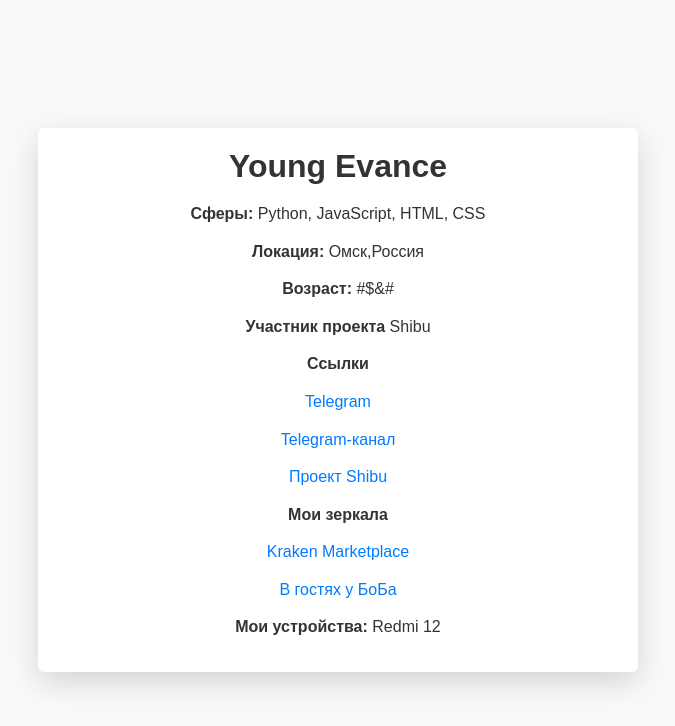
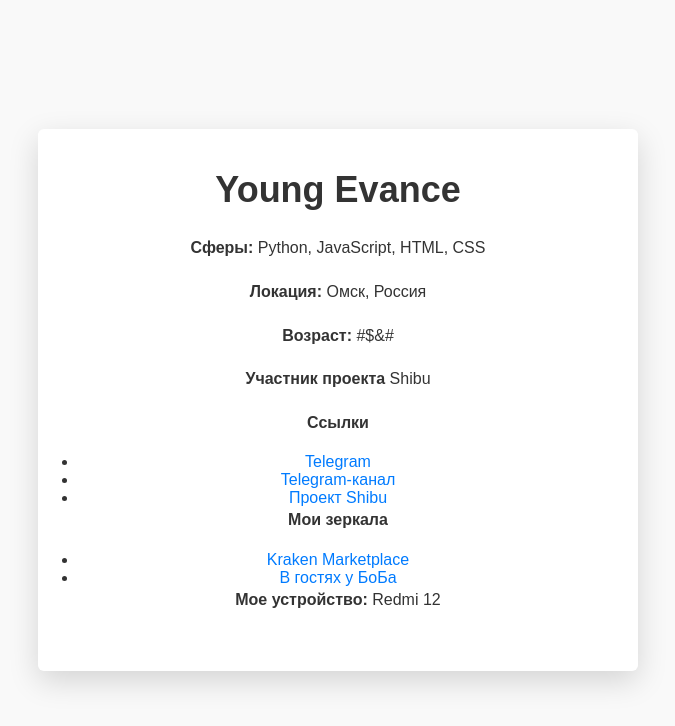
Before and after one commit to niksparty/niksparty.github.io, a plain HTML site: page index.html in a window 1280 px wide. Shown: the whole page, without its empty margins (302-977 px from the left). Drawn offline with Linux system fonts and the light colour scheme.

Commit message:
Update index.html

```diff
--- a/index.html
+++ b/index.html
@@ -19,31 +19,51 @@
             justify-content: center;
             align-items: center;
             min-height: 100vh;
+            overflow-x: hidden;
         }
 
         .container {
             max-width: 600px;
             width: 90%;
             text-align: center;
-            padding: 20px;
+            padding: 40px;
             background-color: white;
             box-shadow: 0 10px 30px rgba(0, 0, 0, 0.15);
             border-radius: 6px;
+            opacity: 0;
+            transform: translateY(50px);
+            animation: fadeInUp 1s ease forwards;
         }
 
         h1 {
-            font-size: 32px;
-            margin-bottom: 16px;
+            font-size: 36px;
+            margin-bottom: 24px;
         }
 
         p {
             line-height: 1.6;
-            margin-bottom: 12px;
+            margin-bottom: 18px;
+        }
+
+        strong {
+            font-weight: bold;
         }
 
         a {
             color: #007bff;
             text-decoration: none;
+        }
+
+        /* Анимации */
+        @keyframes fadeInUp {
+            from {
+                opacity: 0;
+                transform: translateY(50px);
+            }
+            to {
+                opacity: 1;
+                transform: translateY(0);
+            }
         }
 
         @media screen and (max-width: 768px) {
@@ -52,7 +72,7 @@
             }
 
             h1 {
-                font-size: 24px;
+                font-size: 28px;
             }
         }
     </style>
@@ -61,22 +81,21 @@
 <div class="container">
     <h1>Young Evance</h1>
     <p><strong>Сферы:</strong> Python, JavaScript, HTML, CSS</p>
-    <p><strong>Локация:</strong> Омск,Россия</p>
+    <p><strong>Локация:</strong> Омск, Россия</p>
     <p><strong>Возраст:</strong> #$&#</p>
     <p><strong>Участник проекта</strong> Shibu</p>
-    <p><a></a></p>
     <p><strong>Ссылки</strong></p>
-    <p><a></a></p>
-    <p><a href="https://youngevance.t.me">Telegram</a></p>
-    <p><a href="https://evanceblood.t.me">Telegram-канал</a></p>
-    <p><a href="https://ShibuDev.t.me">Проект Shibu</a></p>
-    <p><a></a></p>
+    <ul>
+        <li><a href="https://youngevance.t.me">Telegram</a></li>
+        <li><a href="https://evanceblood.t.me">Telegram-канал</a></li>
+        <li><a href="https://ShibuDev.t.me">Проект Shibu</a></li>
+    </ul>
     <p><strong>Мои зеркала</strong></p>
-    <p><a></a></p>
-    <p><a href="http://youngkrakenbot.t.me/">Kraken Marketplace</a></p>
-    <p><a href="http://fizkylthapkabot.t.me/">В гостях у БоБа</a></p>
-    <p><a></a></p>
-    <p><strong>Мои устройства:</strong> Redmi 12</p>
+    <ul>
+        <li><a href="http://youngkrakenbot.t.me/">Kraken Marketplace</a></li>
+        <li><a href="http://fizkylthapkabot.t.me/">В гостях у БоБа</a></li>
+    </ul>
+    <p><strong>Мое устройство:</strong> Redmi 12</p>
 </div>
 </body>
 </html>
```
